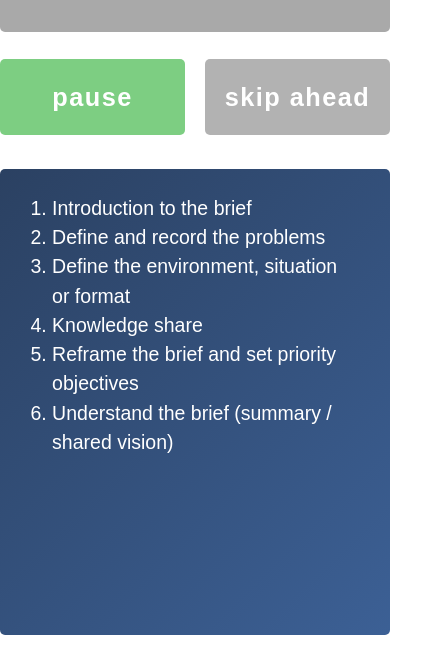
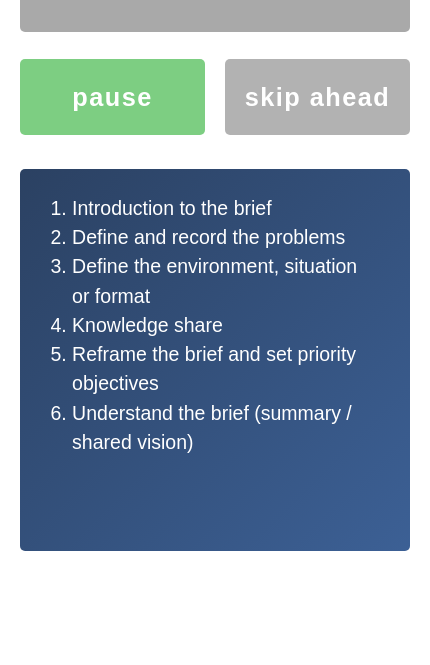
Before and after one commit to fluidbluedesign/sprintimer, a plain HTML site: page index.html in a window 390 px wide. Shown: the part 179-844 px from the top of the page, 430 px wide, since content can reach past the window. Drawn offline with Linux system fonts and the light colour scheme; a web font is replaced by a local one.

Commit message:
adding bottom and side padding

```diff
--- a/main.css
+++ b/main.css
@@ -199,16 +199,18 @@ body {
 
     #mainContainer{
         margin: 0 auto;
-        max-width: 500px;
+        padding-left: 20px;
+        padding-right: 20px;
         display: grid;
         width: 100vw;
         height: 100vh;
         grid-template-columns: 100vw ;
-        grid-template-rows: 10vh 30vh auto;
+        grid-template-rows: 10vh 30vh auto 10vh;
         grid-template-areas:
         "header"
         "timerSection"
-        "notes";
+        "notes"
+        ".";
         min-height: 0;
         min-width: 0;
         column-gap: 0;
```
